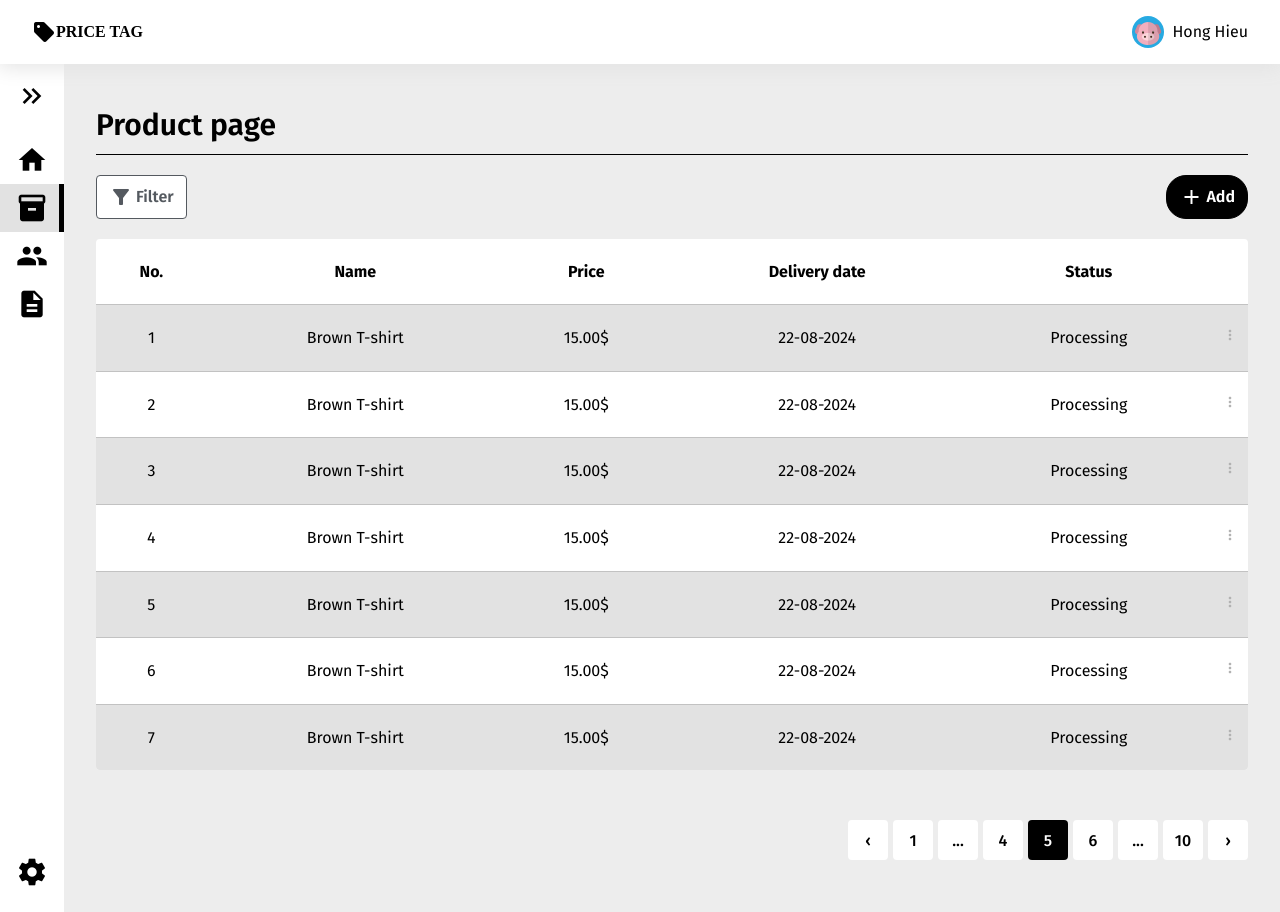
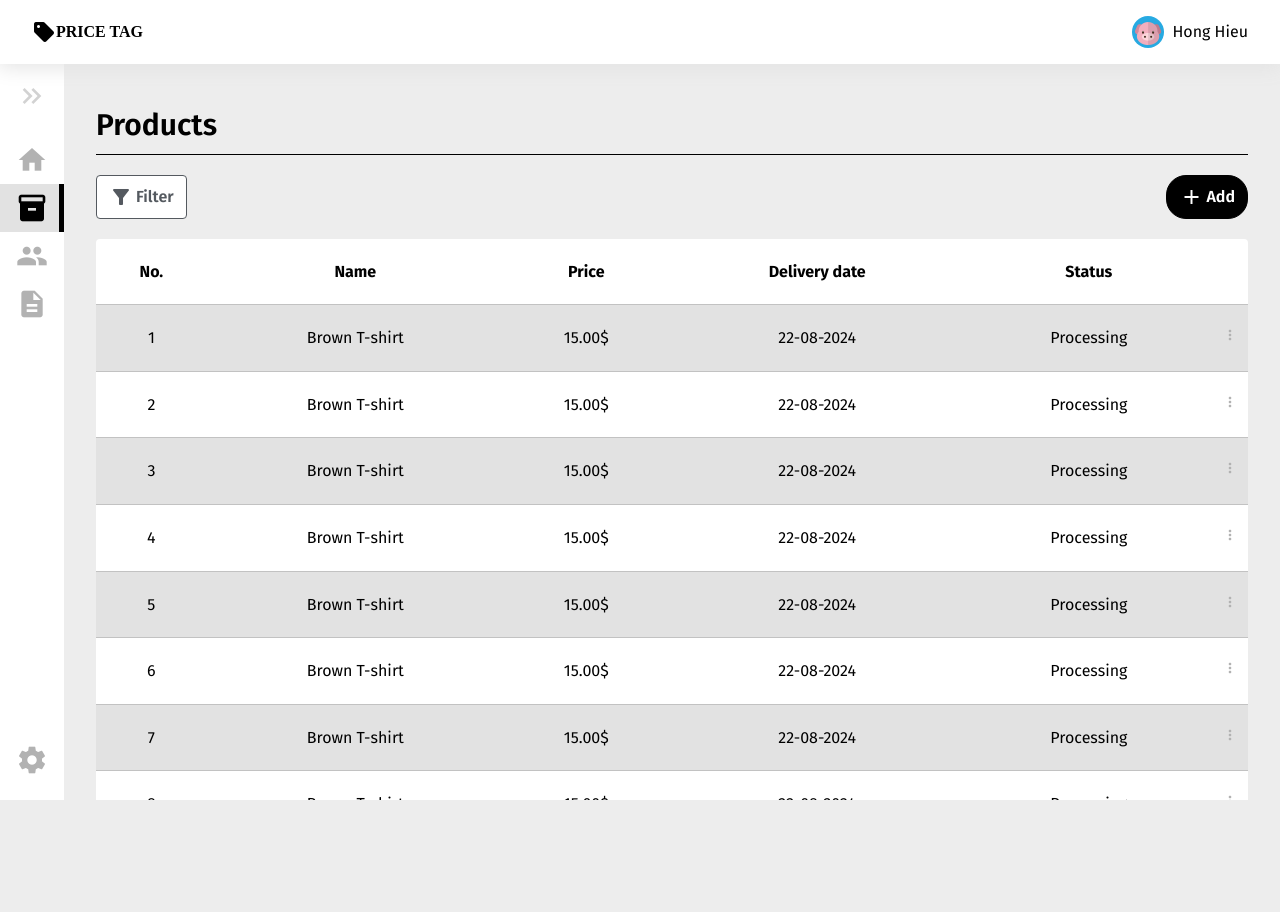
Before and after one commit to DavinHHiu/Thesis, a Vue app in the folder backoffice/: page /products in a window 1280 px wide. After the commit the page ends 800 px from the top, so only its background shows below. Built offline with nearby package versions, Linux system fonts and the light colour scheme; a web font is replaced by a local one.

Commit message:
➕ page body overflow css

```diff
--- a/backoffice/src/components/common/organisms/Sidebar.vue
+++ b/backoffice/src/components/common/organisms/Sidebar.vue
@@ -3,7 +3,7 @@
     :class="{ 'is-expanded': is_expanded }"
     class="flex flex-col overflow-hidden p-[1.6rem]"
   >
-    <div class="menu-toggle-wrap relative mb-[1.6rem]">
+    <div class="menu-toggle-wrap flex justify-end relative top-0 mb-[1.6rem]">
       <button class="menu-toggle" @click="toggleMenu">
         <span class="material-icons">keyboard_double_arrow_right</span>
       </button>
@@ -28,7 +28,7 @@
       </router-link>
     </div>
 
-    <div class="flex"></div>
+    <div class="flex-1"></div>
 
     <div class="menu">
       <router-link class="button" to="/settings">
@@ -64,23 +64,20 @@ export default defineComponent({
 
 aside {
   width: calc(3.2rem + 32px);
-  min-height: calc(100vh - $--header-height);
+  height: calc(100vh - $--header-height);
   margin-top: $--header-height;
   background-color: $--white;
   color: $--primary;
   transition: 0.2s ease-out;
 
   .menu-toggle-wrap {
-    display: flex;
-    justify-content: flex-end;
-    top: 0;
     transition: 0.2s ease-out;
 
     .menu-toggle {
       transition: 0.2 ease-out;
       .material-icons {
         font-size: 3.2rem;
-        color: $--primary;
+        color: $--gray-color-300;
         transition: 0.2s ease-out;
 
         &:hover {
@@ -109,18 +106,16 @@ aside {
 
       .material-icons {
         font-size: 3.2rem;
-        color: $--primary;
+        color: $--gray-color-500;
         transition: 0.2s ease-out;
       }
 
       .text {
-        color: $--primary;
+        color: $--gray-color-500;
       }
 
       &:hover,
       &.router-link-exact-active {
-        background-color: $--dark-alt;
-
         .material-icons,
         .text {
           color: $--primary;
@@ -128,12 +123,9 @@ aside {
       }
       &.router-link-exact-active {
         border-right: 5px solid $--primary;
+        background-color: $--gray-color-200;
       }
     }
-  }
-
-  .flex {
-    flex: 1;
   }
 
   &.is-expanded {
--- a/backoffice/src/routers/routers.ts
+++ b/backoffice/src/routers/routers.ts
@@ -1,21 +1,23 @@
 import { createRouter, createWebHistory } from "vue-router";
 
-const Home = () => import('@/views/Home.vue');
-const ProductPage = () => import('@/views/ProductPage.vue');
-
+const BaseView = () => import("@/views/BaseView.vue");
+const Home = () => import("@/views/Home.vue");
+const ProductView = () => import("@/views/ProductView.vue");
 
 const router = createRouter({
-    history: createWebHistory(),
-    routes: [
+  history: createWebHistory(),
+  routes: [
+    {
+      path: "/",
+      component: BaseView,
+      children: [
         {
-            path: '/',
-            component: Home,
+          path: "products",
+          component: ProductView,
         },
-        {
-            path: '/products',
-            component: ProductPage,
-        }
-    ]
+      ],
+    },
+  ],
 });
 
 export default router;
--- /dev/null
+++ b/backoffice/src/views/BaseView.vue
@@ -0,0 +1,34 @@
+<template>
+  <div class="body-wrap">
+    <nav-header />
+    <div class="body flex">
+      <sidebar />
+      <div class="content-wrap p-[3.2rem] flex-1 overflow-y-scroll">
+        <router-view />
+      </div>
+    </div>
+  </div>
+</template>
+
+<script lang="ts">
+import NavHeader from "@/components/common/organisms/NavHeader.vue";
+import Sidebar from "@/components/common/organisms/Sidebar.vue";
+import { defineComponent } from "vue";
+
+export default defineComponent({
+  name: "BaseView",
+  components: {
+    NavHeader,
+    Sidebar,
+  },
+});
+</script>
+
+<style lang="scss" scoped>
+@import "@/assets/scss/variables";
+
+.content-wrap {
+  height: calc(100vh - $--header-height);
+  margin-top: $--header-height;
+}
+</style>
--- a/backoffice/src/views/ProductPage.vue
+++ b/backoffice/src/views/ProductView.vue
@@ -1,6 +1,5 @@
 <template>
-  <main-layout>
-    <page-title title="Product page" />
+  <page-title title="Products" />
   <page-body>
     <div class="action-wrap flex justify-between">
       <custom-button intent="p-outline">
@@ -13,7 +12,7 @@
       </custom-button>
     </div>
 
-      <table class="w-full mt-[2rem]">
+    <table class="w-full mt-[2rem] overflow-hidden">
       <thead>
         <tr>
           <th>No.</th>
@@ -24,7 +23,7 @@
         </tr>
       </thead>
       <tbody>
-          <template v-for="(index, x) in 7" :key="index">
+        <template v-for="(index, x) in 16" :key="index">
           <tr :class="{ odd: index % 2 == 1 }">
             <td>{{ index }}</td>
             <td>Brown T-shirt</td>
@@ -42,7 +41,6 @@
     </table>
     <paging-number :paging="paging" :cur-page="curPage" />
   </page-body>
-  </main-layout>
 </template>
 
 <script lang="ts">
@@ -95,7 +93,6 @@ export default defineComponent({
 table {
   background-color: $--white;
   border-radius: 0.4rem;
-  overflow: hidden;
 
   th,
   td {
```
Lines whose indentation alone changed are shown as unchanged.
